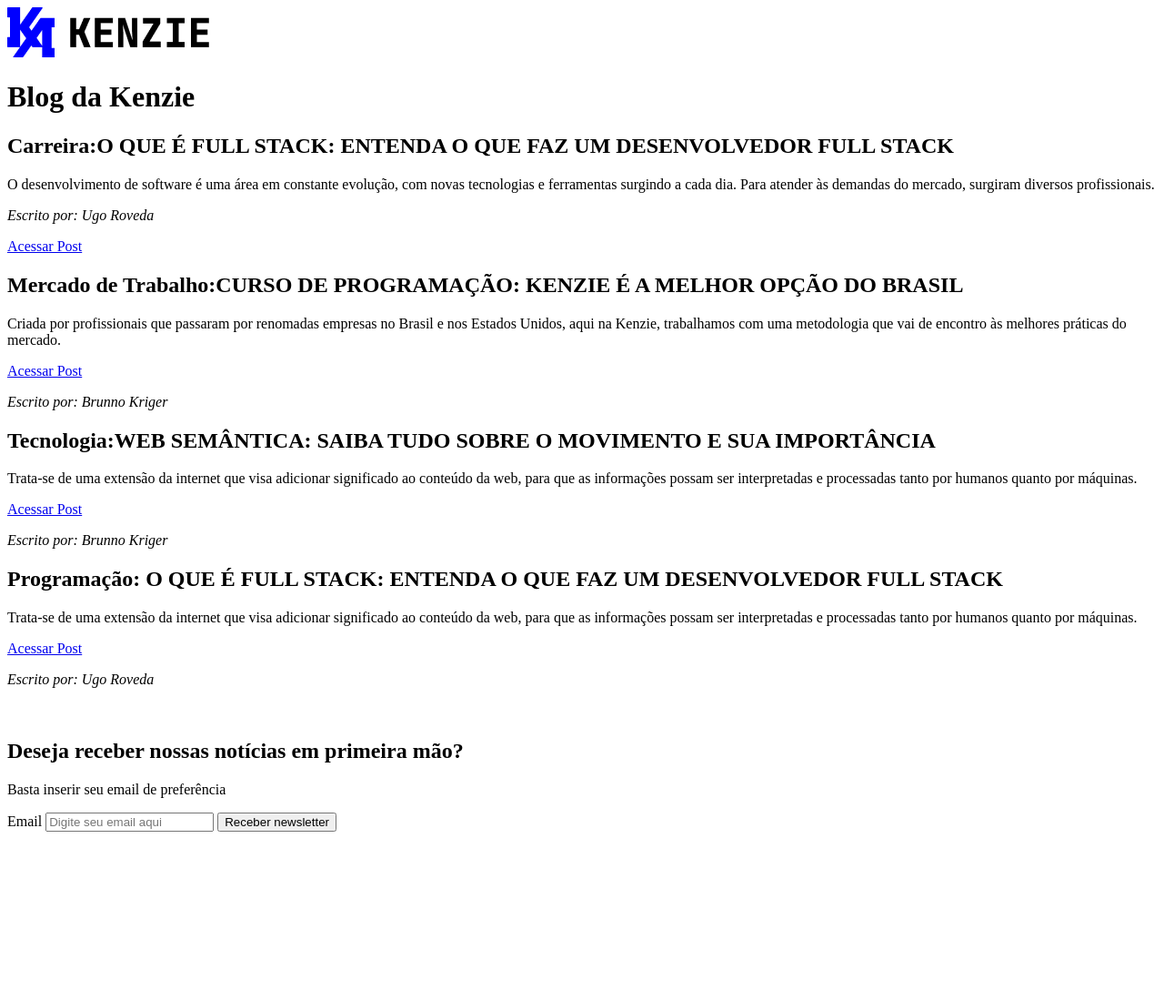
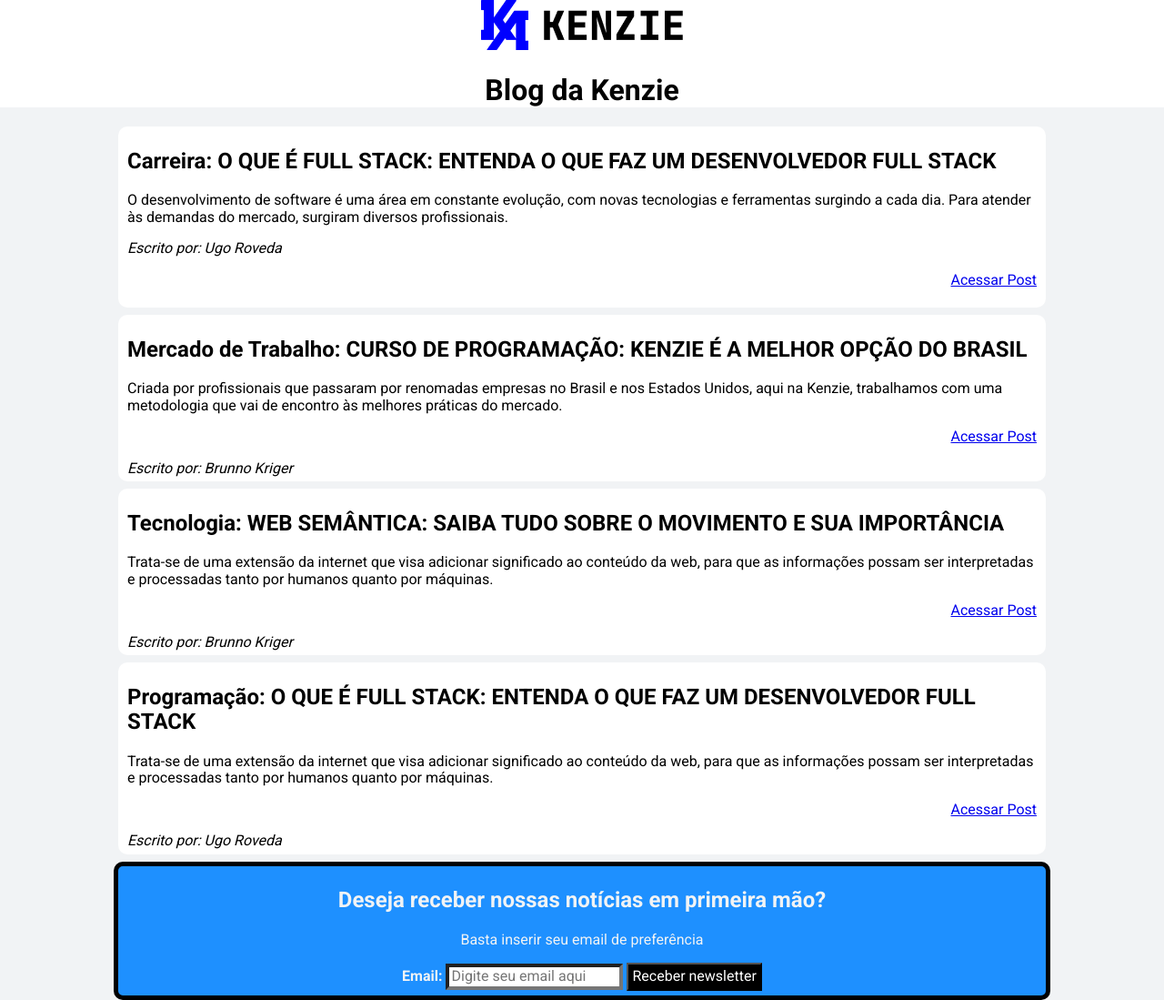
Before and after one commit to Kenzie-Academy-Brasil-Developers/m1-sp2-kenzie-blog-rodrigohuang, a plain HTML site: page index.html in a window 1280 px wide. Shown: the whole page at 91% size. Before the commit the page ends 922 px from the top, so only its background shows below. Drawn offline with Linux system fonts and the light colour scheme.

Commit message:
Tarefa 3 - Estilizando blog Kenzie

```diff
--- a/index.html
+++ b/index.html
@@ -5,68 +5,72 @@
     <meta charset="UTF-8">
     <meta name="viewport" content="width=device-width, initial-scale=1.0">
     <title>Blog Kenzie</title>
+    <!-- <link rel="stylesheet" href="/reset.css"> -->
+    <link rel="stylesheet" href="normalize.css">
+    <link rel="stylesheet" href="/style.css">
 </head>
 
 <body>
+
     <header>
         <img src="./logo.png" alt="logo da kenzie">
         <h1>Blog da Kenzie</h1>
     </header>
 
-    <section>
+    <section class="post1">
 
-        <h2>Carreira:O QUE É FULL STACK: ENTENDA O QUE FAZ UM DESENVOLVEDOR FULL STACK </h2>
+        <h2>Carreira: O QUE É FULL STACK: ENTENDA O QUE FAZ UM DESENVOLVEDOR FULL STACK </h2>
 
         <p>O desenvolvimento de software é uma área em constante evolução, com novas tecnologias e ferramentas surgindo
             a cada dia. Para atender às demandas do mercado, surgiram diversos profissionais.</p>
 
         <em>Escrito por: Ugo Roveda</em>
 
-        <p><a href="https://kenzie.com.br/blog/full-stack-o-que-e/" target="_blank">Acessar Post</a></p>
+        <p class="link"><a href="https://kenzie.com.br/blog/full-stack-o-que-e/" target="_blank">Acessar Post</a></p>
 
     </section>
 
-    <section>
+    <section class="post2">
 
-        <h2>Mercado de Trabalho:CURSO DE PROGRAMAÇÃO: KENZIE É A MELHOR OPÇÃO DO BRASIL</h2>
+        <h2>Mercado de Trabalho: CURSO DE PROGRAMAÇÃO: KENZIE É A MELHOR OPÇÃO DO BRASIL</h2>
 
         <p>Criada por profissionais que passaram por renomadas empresas no Brasil e nos Estados Unidos, aqui na Kenzie,
             trabalhamos com uma metodologia que vai de encontro às melhores práticas do mercado. </p>
 
-        <p><a href="https://kenzie.com.br/blog/melhor-curso-de-programacao/" target="_blank">Acessar Post</a></p>
+        <p class="link"><a href="https://kenzie.com.br/blog/melhor-curso-de-programacao/" target="_blank">Acessar Post</a></p>
 
         <em>Escrito por: Brunno Kriger</em>
 
     </section>
 
-    <section>
+    <section class="post3">
 
-        <h2>Tecnologia:WEB SEMÂNTICA: SAIBA TUDO SOBRE O MOVIMENTO E SUA IMPORTÂNCIA</h2>
+        <h2>Tecnologia: WEB SEMÂNTICA: SAIBA TUDO SOBRE O MOVIMENTO E SUA IMPORTÂNCIA</h2>
 
         <p>Trata-se de uma extensão da internet que visa adicionar significado ao conteúdo da web, para que as
             informações possam ser interpretadas e processadas tanto por humanos quanto por máquinas. </p>
 
-        <p><a href="https://kenzie.com.br/blog/web-semantica/" target="_blank">Acessar Post</a></p>
+        <p class="link"><a href="https://kenzie.com.br/blog/web-semantica/" target="_blank">Acessar Post</a></p>
 
         <em>Escrito por: Brunno Kriger</em>
     </section>
 
-    <section>
+    <section class="post4">
 
         <h2>Programação: O QUE É FULL STACK: ENTENDA O QUE FAZ UM DESENVOLVEDOR FULL STACK</h2>
 
         <p>Trata-se de uma extensão da internet que visa adicionar significado ao conteúdo da web, para que as
             informações possam ser interpretadas e processadas tanto por humanos quanto por máquinas. </p>
 
-        <p><a href="https://kenzie.com.br/blog/full-stack-o-que-e/" target="_blank">Acessar Post</a></p>
+        <p class="link"><a href="https://kenzie.com.br/blog/full-stack-o-que-e/" target="_blank">Acessar Post</a></p>
 
         <em>Escrito por: Ugo Roveda</em>
     </section>
 
-    <br>
-    <br>
-    <section>
+    <section class="email">
+
         <form>
+
             <div>
 
                 <h2>Deseja receber nossas notícias em primeira mão?</h2>
@@ -75,11 +79,12 @@
                 </P>
 
             </div>
+
             <div>
 
-                <label for="mail">Email</label>
-                <input type="email" placeholder="Digite seu email aqui" id="mail" required  />
-                <button type="submit">Receber newsletter</button>
+                <label for="mail"><strong>Email:</strong></label>
+                <input type="email" placeholder="Digite seu email aqui" id="mail" required  class="outline_email"/>
+                <button type="submit" class="button">Receber newsletter</button>
 
             </div>
         </form>
--- /dev/null
+++ b/reset.css
@@ -0,0 +1,48 @@
+/* http://meyerweb.com/eric/tools/css/reset/
+   v2.0 | 20110126
+   License: none (public domain)
+*/
+
+html, body, div, span, applet, object, iframe,
+h1, h2, h3, h4, h5, h6, p, blockquote, pre,
+a, abbr, acronym, address, big, cite, code,
+del, dfn, em, img, ins, kbd, q, s, samp,
+small, strike, strong, sub, sup, tt, var,
+b, u, i, center,
+dl, dt, dd, ol, ul, li,
+fieldset, form, label, legend,
+table, caption, tbody, tfoot, thead, tr, th, td,
+article, aside, canvas, details, embed,
+figure, figcaption, footer, header, hgroup,
+menu, nav, output, ruby, section, summary,
+time, mark, audio, video {
+	margin: 0;
+	padding: 0;
+	border: 0;
+	font-size: 100%;
+	font: inherit;
+	vertical-align: baseline;
+}
+/* HTML5 display-role reset for older browsers */
+article, aside, details, figcaption, figure,
+footer, header, hgroup, menu, nav, section {
+	display: block;
+}
+body {
+	line-height: 1;
+}
+ol, ul {
+	list-style: none;
+}
+blockquote, q {
+	quotes: none;
+}
+blockquote:before, blockquote:after,
+q:before, q:after {
+	content: '';
+	content: none;
+}
+table {
+	border-collapse: collapse;
+	border-spacing: 0;
+}
--- /dev/null
+++ b/style.css
@@ -0,0 +1,93 @@
+@import url('https://fonts.googleapis.com/css2?family=Roboto:wght@100;400;700&display=swap');
+
+*{
+    font-family: 'Roboto', sans-serif;
+}
+
+
+header{
+    background-color: white;
+    text-align: center;
+
+
+}
+
+body{
+    background-color: #f1f3f5;
+    font-family: 'Roboto', sans-serif;
+}
+
+.post1{
+
+    border-radius: 10px;
+    background-color: white;
+    width: 1000px;
+    padding: 5px 10px;
+    margin-left: auto;
+    margin-right: auto;
+
+
+}
+
+.link{
+    text-align: right;
+}
+
+.post2{
+
+    border-radius: 10px;
+    background-color: white;
+    width: 1000px;
+    padding: 5px 10px;
+    margin-left: auto;
+    margin-right: auto;
+    margin-top: 8px;
+
+}
+
+.post3{
+
+    border-radius: 10px;
+    background-color: white;
+    width: 1000px;
+    padding: 5px 10px;
+    margin-left: auto;
+    margin-right: auto;
+    margin-top: 8px;
+}
+
+.post4{
+
+    border-radius: 10px;
+    background-color: white;
+    width: 1000px;
+    padding: 5px 10px;
+    margin-left: auto;
+    margin-right: auto;
+    margin-top: 8px;
+}
+
+.email{
+    border: solid black;
+    border-width: 5px;
+    border-radius: 10px;
+    background-color: #1E90FF;
+    width: 1000px;
+    padding: 5px 10px;
+    margin-left: auto;
+    margin-right: auto;
+    margin-top: 8px;
+    color: #f1f3f5;
+    text-align: center;
+
+}
+
+.button{
+    background-color: black;
+    color: white;
+    padding: 4px
+}
+
+.outline_email{
+    border-width: 4px;
+}
```
Also changed, not shown: normalize.css (added).
